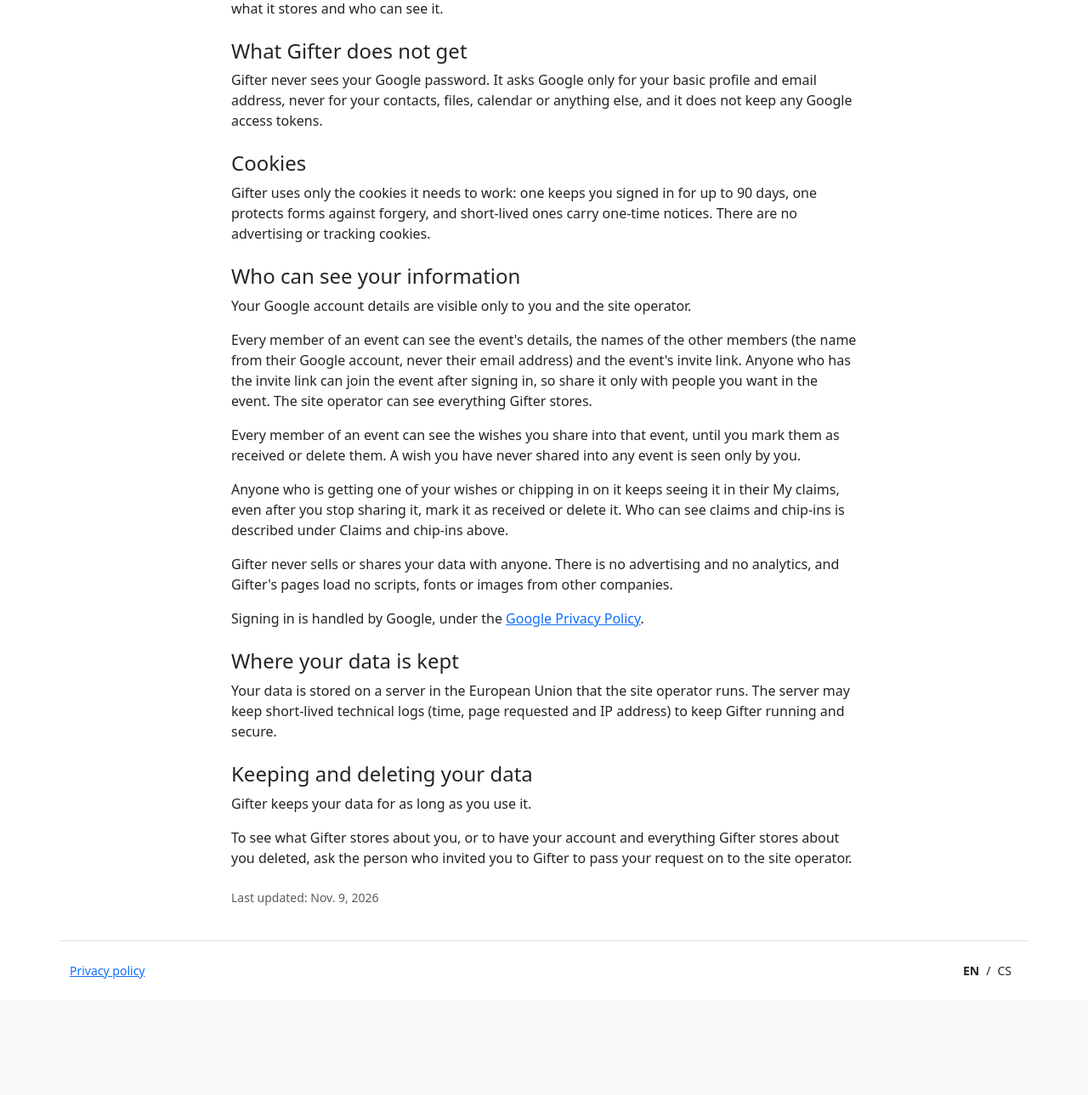
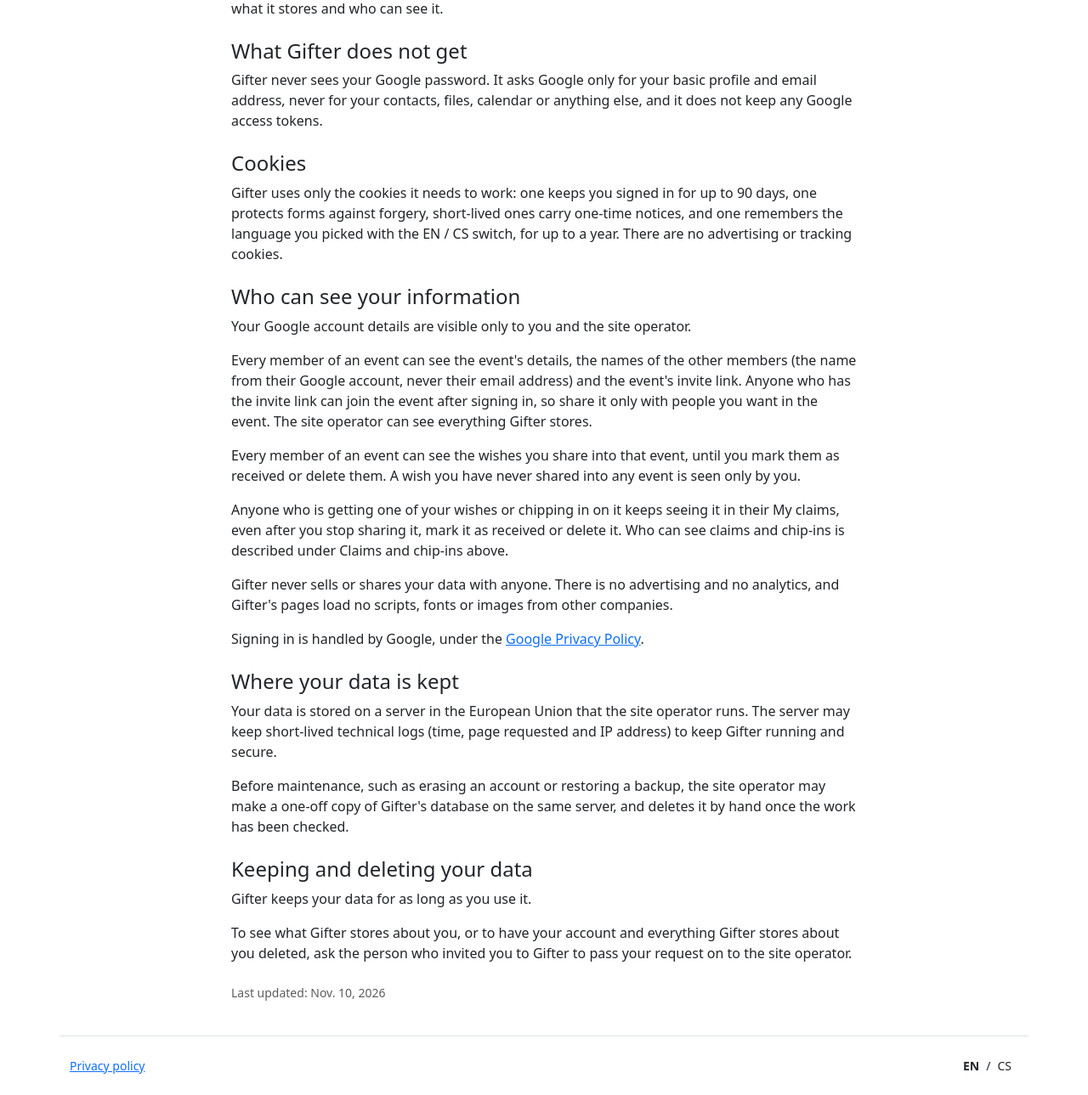
Before and after one commit to ciakval/gifter, a Django app: page /privacy/ in a window 1280 px wide. Shown: the part 1100-2389 px from the top of the page at 85% size. Before the commit the page ends 2252 px from the top, so only its background shows below. Run offline with Django 5.2, Linux system fonts and the light colour scheme; some libraries are stand-ins or nearby versions.

Commit message:
feat(04-03): privacy policy covers language cookie, one-off copies and gated nightly backups
- nightly-backups-since marker read per request, fail closed
- Czech translations of the new sentences, catalogue recompiled
- PRIVACY_POLICY_UPDATED bumped

Co-Authored-By: Claude Sonnet 5.5 <noreply@anthropic.com>
Claude-Session: https://claude.ai/code/session_01RJf75HEo7S8e46Ei6uTnyp

```diff
--- a/gifter/templates/gifter/privacy.html
+++ b/gifter/templates/gifter/privacy.html
@@ -27,7 +27,7 @@
       <p>{% translate "Gifter never sees your Google password. It asks Google only for your basic profile and email address, never for your contacts, files, calendar or anything else, and it does not keep any Google access tokens." %}</p>
 
       <h2 class="h4 mt-4">{% translate "Cookies" %}</h2>
-      <p>{% translate "Gifter uses only the cookies it needs to work: one keeps you signed in for up to 90 days, one protects forms against forgery, and short-lived ones carry one-time notices. There are no advertising or tracking cookies." %}</p>
+      <p>{% translate "Gifter uses only the cookies it needs to work: one keeps you signed in for up to 90 days, one protects forms against forgery, short-lived ones carry one-time notices, and one remembers the language you picked with the EN / CS switch, for up to a year. There are no advertising or tracking cookies." %}</p>
 
       <h2 class="h4 mt-4">{% translate "Who can see your information" %}</h2>
       <p>{% translate "Your Google account details are visible only to you and the site operator." %}</p>
@@ -39,6 +39,10 @@
 
       <h2 class="h4 mt-4">{% translate "Where your data is kept" %}</h2>
       <p>{% translate "Your data is stored on a server in the European Union that the site operator runs. The server may keep short-lived technical logs (time, page requested and IP address) to keep Gifter running and secure." %}</p>
+      <p>{% translate "Before maintenance, such as erasing an account or restoring a backup, the site operator may make a one-off copy of Gifter's database on the same server, and deletes it by hand once the work has been checked." %}</p>
+      {% if nightly_backups_since %}
+        <p>{% translate "Gifter's database is also backed up every night to a separate folder on the same server. Each nightly backup is deleted after 14 days." %}</p>
+      {% endif %}
 
       <h2 class="h4 mt-4">{% translate "Keeping and deleting your data" %}</h2>
       <p>{% translate "Gifter keeps your data for as long as you use it." %}</p>
@@ -47,6 +51,9 @@
       {% else %}
         <p>{% translate "To see what Gifter stores about you, or to have your account and everything Gifter stores about you deleted, ask the person who invited you to Gifter to pass your request on to the site operator." %}</p>
       {% endif %}
+      {% if nightly_backups_since %}
+        <p>{% translate "Anything Gifter erases on request can stay in the nightly backups made before the erasure until those backups are deleted, at most 14 days later." %}</p>
+      {% endif %}
 
       <p class="text-body-secondary small mt-4">{% blocktranslate trimmed with date=updated|date:"DATE_FORMAT" %}Last updated: {{ date }}{% endblocktranslate %}</p>
     </div>
--- a/gifter/views.py
+++ b/gifter/views.py
@@ -1,4 +1,6 @@
 import datetime
+import re
+from pathlib import Path
 from urllib.parse import urlencode
 
 from django.conf import settings
@@ -22,7 +24,24 @@ from .models import Event, Membership, Wish
 
 # Bump whenever privacy.html changes. The policy must be updated BEFORE a feature that
 # stores or shows new kinds of data ships (see DEPLOYMENT.md).
-PRIVACY_POLICY_UPDATED = datetime.date(2026, 11, 9)
+PRIVACY_POLICY_UPDATED = datetime.date(2026, 11, 10)
+
+# File in DATA_DIR written once by scripts/gifter-backup.sh (plan 04-02) after the first
+# successful NIGHTLY backup, never by manual copies. While it is missing or not a valid
+# YYYY-MM-DD date the privacy page says nothing about nightly backups (fail closed).
+NIGHTLY_BACKUPS_MARKER = "nightly-backups-since"
+
+
+def _nightly_backups_since():
+    """The date of the first nightly backup, or None when the marker is missing or unusable."""
+    try:
+        text = (Path(settings.DATA_DIR) / NIGHTLY_BACKUPS_MARKER).read_text(encoding="utf-8")
+        text = text.strip()
+        if not re.fullmatch(r"\d{4}-\d{2}-\d{2}", text):
+            return None
+        return datetime.date.fromisoformat(text)
+    except (OSError, ValueError):
+        return None
 
 
 def _landing_path(**params):
@@ -64,11 +83,17 @@ def landing(request):
 
 @login_not_required
 def privacy(request):
-    # Public, static page: reads only two constants, never any user or wish data.
+    # Public page: reads two constants and the backup marker file, never any user or wish data.
+    since = _nightly_backups_since()
+    updated = max(PRIVACY_POLICY_UPDATED, since) if since else PRIVACY_POLICY_UPDATED
     return render(
         request,
         "gifter/privacy.html",
-        {"contact_email": settings.GIFTER_CONTACT_EMAIL, "updated": PRIVACY_POLICY_UPDATED},
+        {
+            "contact_email": settings.GIFTER_CONTACT_EMAIL,
+            "updated": updated,
+            "nightly_backups_since": since,
+        },
     )
 
 
```
Also changed, not shown: gifter/tests/test_privacy.py (+10 -5 lines), locale/cs/LC_MESSAGES/django.po, 1 other file.
